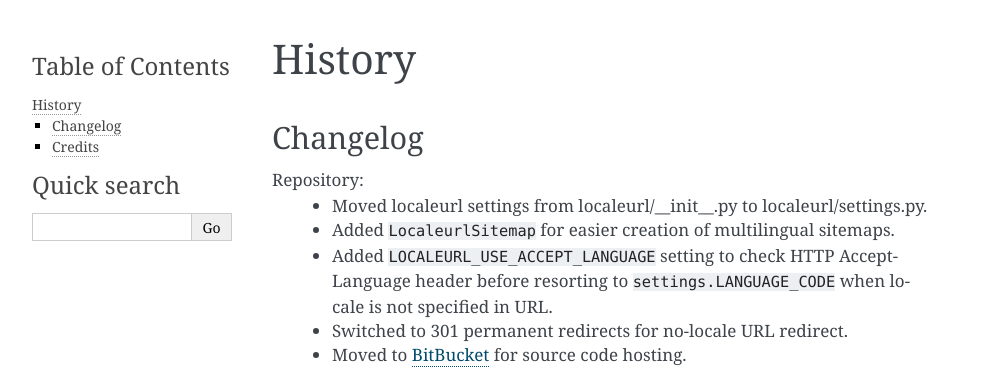
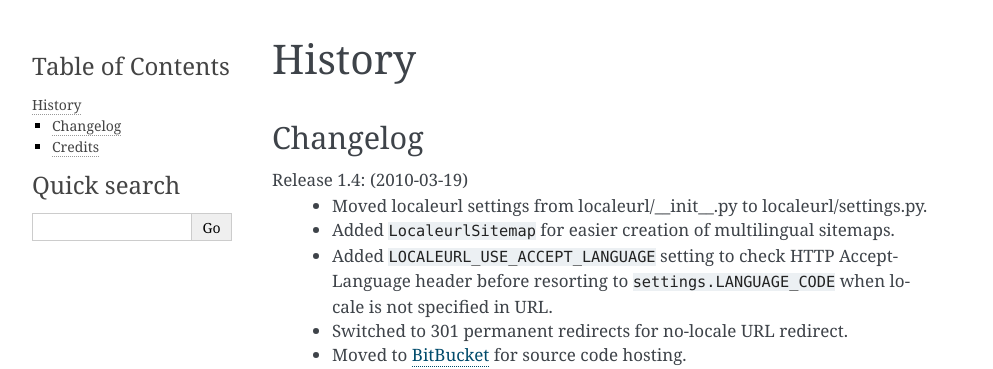
Before and after one commit to kellycreativetech/django-localeurl, a Sphinx documentation site: the page built from docs/history.rst, in a window 1280 px wide. Shown: the top 369 px of the page, without its empty margins (148-1141 px from the left). Built offline with Sphinx 7.4.7, drawn with Linux system fonts in a browser that asks for light colours.

Commit message:
bump version for release

```diff
--- a/docs/history.rst
+++ b/docs/history.rst
@@ -5,7 +5,7 @@
 Changelog
 ---------
 
-Repository:
+Release 1.4: (2010-03-19)
   * Moved localeurl settings from localeurl/__init__.py to
     localeurl/settings.py.
   * Added ``LocaleurlSitemap`` for easier creation of multilingual
--- a/metadata.py
+++ b/metadata.py
@@ -1,5 +1,5 @@
 name = 'localeurl'
 authors = 'Joost Cassee, Artiom Diomin and Carl Meyer'
 copyright_years = '2008-2010'
-version = '1.3.post1'
+version = '1.4'
 release = version
```
